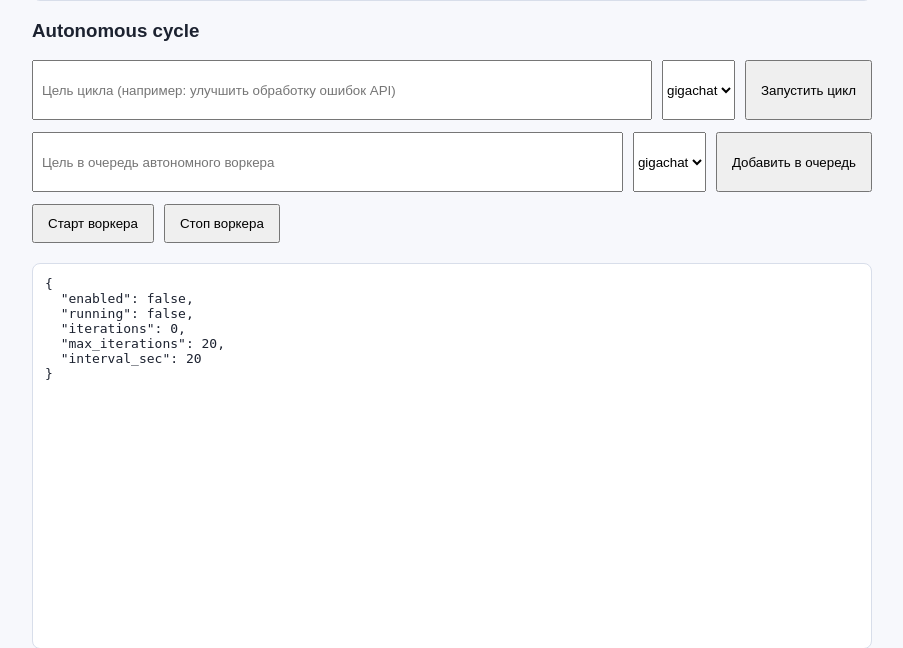
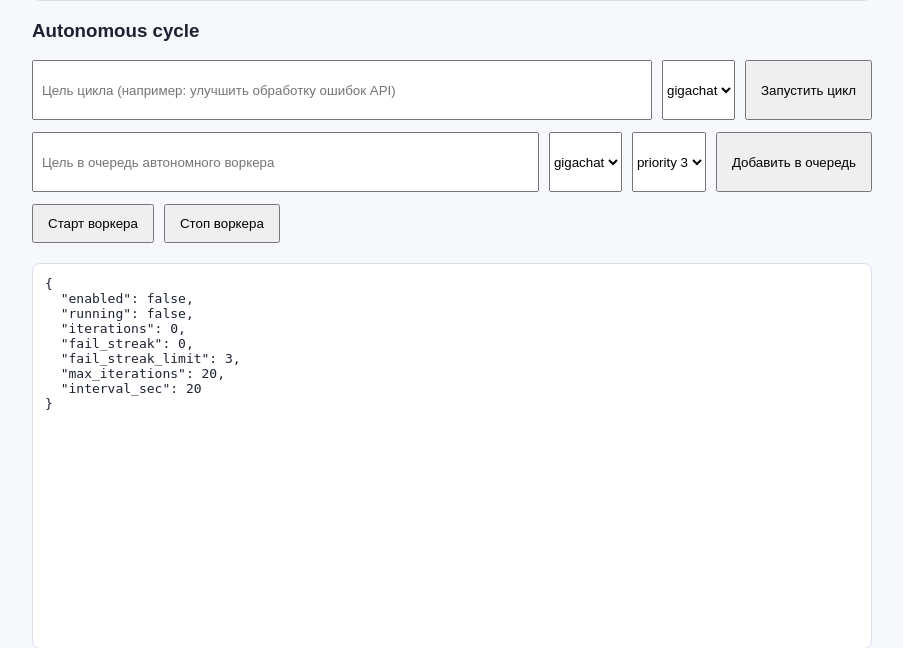
Before and after one commit to esovgirenko/aiagent, a FastAPI app: page /admin in a window 1280 px wide. Shown: the part 1153-1801 px from the top of the page, without its empty margins (188-1091 px from the left). Run offline with FastAPI, Linux system fonts and the light colour scheme; the visitor is signed in with stand-in values (Sample User, id 1); data comes from the database, SQL or seed files in the repository; data that the repository does not hold is empty.

Commit message:
Add queue priorities and fail-streak safety stop.
Support prioritized autonomy queue items, track queue attempts, expose worker fail-streak metrics, and auto-stop the worker after configurable consecutive failures.

Co-authored-by: Cursor <cursoragent@cursor.com>

```diff
--- a/app/config.py
+++ b/app/config.py
@@ -15,6 +15,7 @@ class Settings:
     rate_limit_per_minute: int = int(os.getenv("RATE_LIMIT_PER_MINUTE", "20"))
     autonomy_interval_sec: int = int(os.getenv("AUTONOMY_INTERVAL_SEC", "20"))
     autonomy_max_iterations: int = int(os.getenv("AUTONOMY_MAX_ITERATIONS", "20"))
+    autonomy_fail_streak_limit: int = int(os.getenv("AUTONOMY_FAIL_STREAK_LIMIT", "3"))
 
     openai_api_key: str = os.getenv("OPENAI_API_KEY", "")
     openai_base_url: str = os.getenv("OPENAI_BASE_URL", "https://api.openai.com/v1")
--- a/app/main.py
+++ b/app/main.py
@@ -66,6 +66,7 @@ class AdminSetUserStatusRequest(BaseModel):
 class AgentRunRequest(BaseModel):
     goal: str = Field(min_length=5, max_length=500)
     provider: Literal["openai", "ollama", "gigachat"] = "gigachat"
+    priority: int = Field(default=1, ge=1, le=5)
 
 
 class AgentWorkerRequest(BaseModel):
@@ -76,6 +77,7 @@ _RATE_BUCKETS: dict[str, list[float]] = {}
 _AUTONOMY_WORKER_ENABLED = False
 _AUTONOMY_WORKER_TASK: asyncio.Task | None = None
 _AUTONOMY_ITERATIONS = 0
+_AUTONOMY_FAIL_STREAK = 0
 
 
 BASE_DIR = Path(__file__).resolve().parent.parent
@@ -223,7 +225,7 @@ async def run_autonomous_cycle(goal: str, provider: str) -> dict:
 
 
 async def _autonomy_worker_loop() -> None:
-    global _AUTONOMY_ITERATIONS
+    global _AUTONOMY_ITERATIONS, _AUTONOMY_FAIL_STREAK, _AUTONOMY_WORKER_ENABLED
     while _AUTONOMY_WORKER_ENABLED and _AUTONOMY_ITERATIONS < settings.autonomy_max_iterations:
         item = fetch_next_queued_goal()
         if not item:
@@ -247,10 +249,21 @@ async def _autonomy_worker_loop() -> None:
             )
             mark_queue_item_done(queue_id)
             _AUTONOMY_ITERATIONS += 1
+            _AUTONOMY_FAIL_STREAK = 0
             save_audit_log(created_by, "autonomy_worker_cycle", "worker", f"queue_id={queue_id},run_id={run_id}")
         except Exception as exc:
             mark_queue_item_failed(queue_id, str(exc))
+            _AUTONOMY_FAIL_STREAK += 1
             save_audit_log(created_by, "autonomy_worker_failed", "worker", f"queue_id={queue_id}:{exc}")
+            if _AUTONOMY_FAIL_STREAK >= settings.autonomy_fail_streak_limit:
+                _AUTONOMY_WORKER_ENABLED = False
+                save_audit_log(
+                    created_by,
+                    "autonomy_worker_auto_stop",
+                    "worker",
+                    f"fail_streak={_AUTONOMY_FAIL_STREAK}",
+                )
+                break
             await asyncio.sleep(1)
 
 
@@ -468,7 +481,7 @@ async def admin_run_cycle(
 async def admin_queue_goal(
     payload: AgentRunRequest, request: Request, _: None = Depends(require_admin)
 ) -> JSONResponse:
-    queue_id = enqueue_autonomy_goal(payload.goal, payload.provider, _username(request))
+    queue_id = enqueue_autonomy_goal(payload.goal, payload.provider, _username(request), payload.priority)
     save_audit_log(
         _username(request),
         "admin_agent_queue_goal",
@@ -504,11 +517,13 @@ async def admin_agent_queue(request: Request, _: None = Depends(require_admin))
             "goal": goal,
             "provider": provider,
             "status": status,
+            "priority": priority,
+            "attempts": attempts,
             "created_by": created_by,
             "last_error": last_error,
             "created_at": created_at,
         }
-        for qid, goal, provider, status, created_by, last_error, created_at in list_queue_items(100)
+        for qid, goal, provider, status, priority, attempts, created_by, last_error, created_at in list_queue_items(100)
     ]
     return JSONResponse({"items": items})
 
@@ -517,10 +532,11 @@ async def admin_agent_queue(request: Request, _: None = Depends(require_admin))
 async def admin_agent_worker(
     payload: AgentWorkerRequest, request: Request, _: None = Depends(require_admin)
 ) -> JSONResponse:
-    global _AUTONOMY_WORKER_ENABLED, _AUTONOMY_WORKER_TASK, _AUTONOMY_ITERATIONS
+    global _AUTONOMY_WORKER_ENABLED, _AUTONOMY_WORKER_TASK, _AUTONOMY_ITERATIONS, _AUTONOMY_FAIL_STREAK
     if payload.enabled:
         _AUTONOMY_WORKER_ENABLED = True
         _AUTONOMY_ITERATIONS = 0
+        _AUTONOMY_FAIL_STREAK = 0
         if not _AUTONOMY_WORKER_TASK or _AUTONOMY_WORKER_TASK.done():
             _AUTONOMY_WORKER_TASK = asyncio.create_task(_autonomy_worker_loop())
         save_audit_log(_username(request), "admin_agent_worker_start", request.client.host if request.client else "unknown")
@@ -534,6 +550,7 @@ async def admin_agent_worker(
             "ok": True,
             "enabled": _AUTONOMY_WORKER_ENABLED,
             "iterations": _AUTONOMY_ITERATIONS,
+            "fail_streak": _AUTONOMY_FAIL_STREAK,
             "max_iterations": settings.autonomy_max_iterations,
         }
     )
@@ -547,6 +564,8 @@ async def admin_agent_worker_status(request: Request, _: None = Depends(require_
             "enabled": _AUTONOMY_WORKER_ENABLED,
             "running": running,
             "iterations": _AUTONOMY_ITERATIONS,
+            "fail_streak": _AUTONOMY_FAIL_STREAK,
+            "fail_streak_limit": settings.autonomy_fail_streak_limit,
             "max_iterations": settings.autonomy_max_iterations,
             "interval_sec": settings.autonomy_interval_sec,
         }
--- a/app/storage.py
+++ b/app/storage.py
@@ -115,6 +115,8 @@ def init_db() -> None:
                 goal TEXT NOT NULL,
                 provider TEXT NOT NULL,
                 status TEXT NOT NULL DEFAULT 'queued',
+                priority INTEGER NOT NULL DEFAULT 1,
+                attempts INTEGER NOT NULL DEFAULT 0,
                 created_by TEXT NOT NULL,
                 last_error TEXT DEFAULT '',
                 created_at TIMESTAMP DEFAULT CURRENT_TIMESTAMP
@@ -128,6 +130,11 @@ def init_db() -> None:
             conn.execute("ALTER TABLE users ADD COLUMN role TEXT NOT NULL DEFAULT 'user'")
         if "is_active" not in cols:
             conn.execute("ALTER TABLE users ADD COLUMN is_active INTEGER NOT NULL DEFAULT 1")
+        qcols = [r[1] for r in conn.execute("PRAGMA table_info(autonomy_queue)").fetchall()]
+        if "priority" not in qcols:
+            conn.execute("ALTER TABLE autonomy_queue ADD COLUMN priority INTEGER NOT NULL DEFAULT 1")
+        if "attempts" not in qcols:
+            conn.execute("ALTER TABLE autonomy_queue ADD COLUMN attempts INTEGER NOT NULL DEFAULT 0")
         conn.commit()
 
 
@@ -373,11 +380,11 @@ def list_autonomous_runs(limit: int = 30) -> List[Tuple[int, int, str, str, str,
     ]
 
 
-def enqueue_autonomy_goal(goal: str, provider: str, created_by: str) -> int:
+def enqueue_autonomy_goal(goal: str, provider: str, created_by: str, priority: int = 1) -> int:
     with sqlite3.connect(DB_PATH) as conn:
         cur = conn.execute(
-            "INSERT INTO autonomy_queue(goal, provider, created_by) VALUES (?, ?, ?)",
-            (goal, provider, created_by),
+            "INSERT INTO autonomy_queue(goal, provider, created_by, priority) VALUES (?, ?, ?, ?)",
+            (goal, provider, created_by, priority),
         )
         conn.commit()
         return int(cur.lastrowid)
@@ -390,13 +397,16 @@ def fetch_next_queued_goal() -> Optional[Tuple[int, str, str, str]]:
             SELECT id, goal, provider, created_by
             FROM autonomy_queue
             WHERE status = 'queued'
-            ORDER BY id ASC
+            ORDER BY priority DESC, id ASC
             LIMIT 1
             """
         ).fetchone()
         if not row:
             return None
-        conn.execute("UPDATE autonomy_queue SET status = 'running' WHERE id = ?", (int(row[0]),))
+        conn.execute(
+            "UPDATE autonomy_queue SET status = 'running', attempts = attempts + 1 WHERE id = ?",
+            (int(row[0]),),
+        )
         conn.commit()
     return (int(row[0]), str(row[1]), str(row[2]), str(row[3]))
 
@@ -416,11 +426,11 @@ def mark_queue_item_failed(item_id: int, error_text: str) -> None:
         conn.commit()
 
 
-def list_queue_items(limit: int = 50) -> List[Tuple[int, str, str, str, str, str, str]]:
+def list_queue_items(limit: int = 50) -> List[Tuple[int, str, str, str, int, int, str, str, str]]:
     with sqlite3.connect(DB_PATH) as conn:
         rows = conn.execute(
             """
-            SELECT id, goal, provider, status, created_by, last_error, created_at
+            SELECT id, goal, provider, status, priority, attempts, created_by, last_error, created_at
             FROM autonomy_queue
             ORDER BY id DESC
             LIMIT ?
@@ -428,6 +438,6 @@ def list_queue_items(limit: int = 50) -> List[Tuple[int, str, str, str, str, str
             (limit,),
         ).fetchall()
     return [
-        (int(r[0]), str(r[1]), str(r[2]), str(r[3]), str(r[4]), str(r[5]), str(r[6]))
+        (int(r[0]), str(r[1]), str(r[2]), str(r[3]), int(r[4]), int(r[5]), str(r[6]), str(r[7]), str(r[8]))
         for r in rows
     ]
--- a/static/admin.js
+++ b/static/admin.js
@@ -84,11 +84,12 @@ queueForm.addEventListener("submit", async (e) => {
   e.preventDefault();
   const goal = document.getElementById("queue-goal-input").value.trim();
   const provider = document.getElementById("queue-provider").value;
+  const priority = Number(document.getElementById("queue-priority").value || "3");
   if (!goal) return;
   const res = await fetch("/api/admin/agent/queue", {
     method: "POST",
     headers: { "Content-Type": "application/json" },
-    body: JSON.stringify({ goal, provider }),
+    body: JSON.stringify({ goal, provider, priority }),
   });
   if (!res.ok) {
     const data = await res.json();
--- a/templates/admin.html
+++ b/templates/admin.html
@@ -56,6 +56,13 @@
             <option value="openai">openai</option>
             <option value="ollama">ollama</option>
           </select>
+          <select id="queue-priority">
+            <option value="1">priority 1</option>
+            <option value="2">priority 2</option>
+            <option value="3" selected>priority 3</option>
+            <option value="4">priority 4</option>
+            <option value="5">priority 5</option>
+          </select>
           <button type="submit">Добавить в очередь</button>
         </form>
         <section class="controls">
```
Also changed, not shown: README.md, 1 other file.
